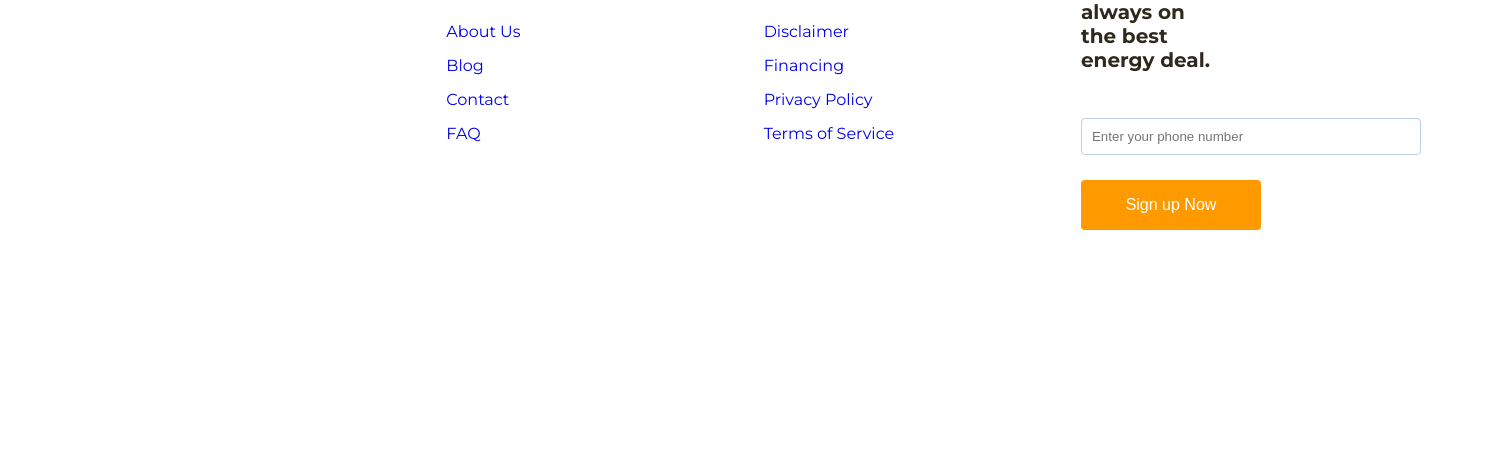
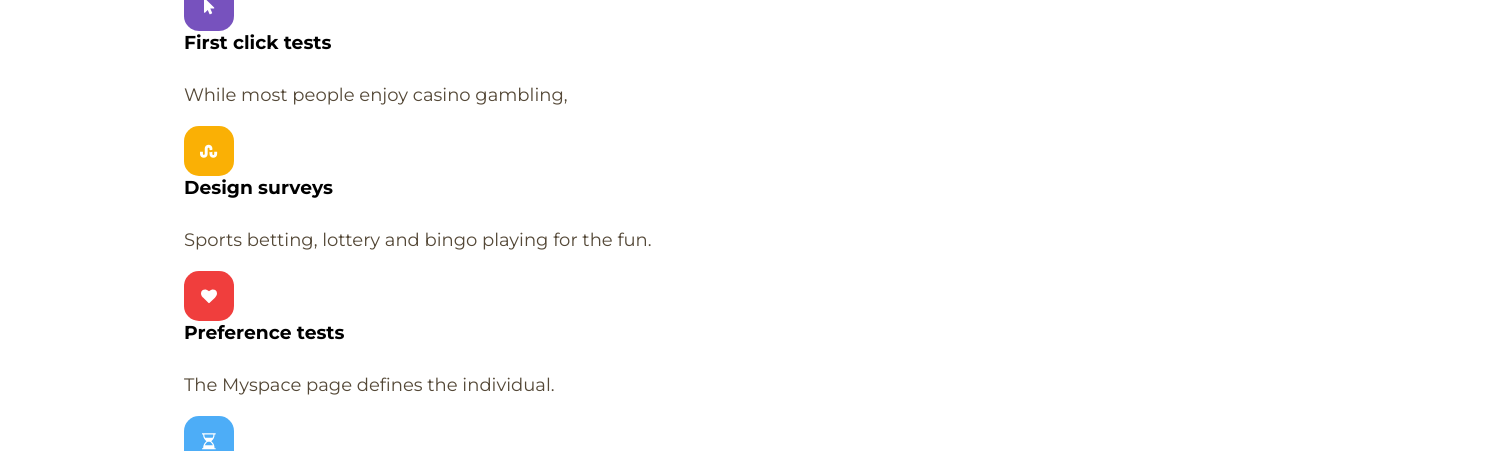
Before and after one commit to alexandra11223/Homeworks, a plain HTML site: page 06/index.html in a window 1280 px wide. Shown: the part 733-1184 px from the top of the page, 1504 px wide, since content can reach past the window. Before the commit the page ends 1033 px from the top, so only its background shows below. Drawn offline with Linux system fonts and the light colour scheme.

Commit message:
Fixed Hm03

```diff
--- a/06/index.html
+++ b/06/index.html
@@ -51,6 +51,35 @@
             </div>
         </section>
 
+        <section class="superpower-tools">
+            <div class="container">
+                <h2>We design tools to unveil your superpowers</h2>
+                <div class="tools-grid">
+                    <div class="tool-item">
+                        <img src="assets/images/cursor.svg" alt="First click tests">
+                        <h3>First click tests</h3>
+                        <p>While most people enjoy casino gambling,</p>
+                    </div>
+                    <div class="tool-item">
+                        <img src="assets/images/line.svg" alt="Design surveys">
+                        <h3>Design surveys</h3>
+                        <p>Sports betting, lottery and bingo playing for the fun.</p>
+                    </div>
+                    <div class="tool-item">
+                        <img src="assets/images/heart.svg" alt="Preference tests">
+                        <h3>Preference tests</h3>
+                        <p>The Myspace page defines the individual.</p>
+                    </div>
+                    <div class="tool-item">
+                        <img src="assets/images/timer.svg" alt="Five second tests">
+                        <h3>Five second tests</h3>
+                        <p>Personal choices and the overall personality of the person.</p>
+                    </div>
+                </div>
+                <button class="cta-button">Sign up Now</button>
+            </div>
+        </section>
+
 
     </main>
 
--- a/06/style/index.css
+++ b/06/style/index.css
@@ -199,3 +199,9 @@ p {
     border-radius: 4px;
     border-color: #FF9900;
 }
+
+.superpower-tools {
+    width: 1440px;
+height: 510px;
+flex-shrink: 0;
+}
```
Also changed, not shown: 06/assets/images/cursor.svg (added), 06/assets/images/heart.svg (added), 06/assets/images/line.svg (added), 06/assets/images/timer.svg (added), 2 other files.
